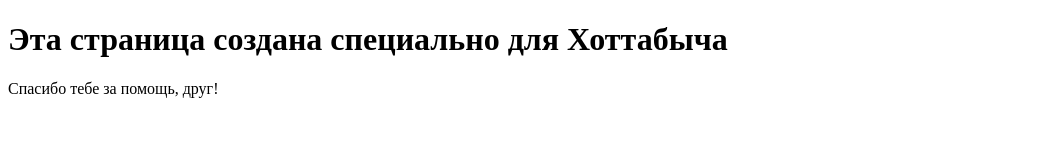
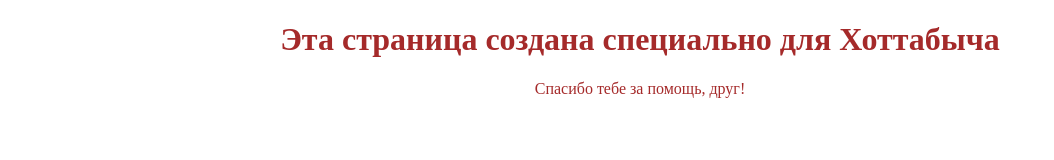
Before and after one commit to Kirillos95/Hottabuchhh, a plain HTML site: page index.html in a window 1280 px wide. Shown: the whole page, without its empty margins (0-1054 px from the left). Drawn offline with Linux system fonts and the light colour scheme.

Commit message:
Hottabuchhh

```diff
--- a/index.html
+++ b/index.html
@@ -5,8 +5,18 @@
     <meta http-equiv="X-UA-Compatible" content="IE=edge" />
     <meta name="viewport" content="width=device-width, initial-scale=1.0" />
     <title>My page</title>
-    <h1>Эта страница создана специально для Хоттабыча</h1>
-    <p class="text-size = 60px">Спасибо тебе за помощь, друг!</p>
+    <div class="colors">
+      <h1>Эта страница создана специально для Хоттабыча</h1>
+      <p>Спасибо тебе за помощь, друг!</p>
+    </div>
+    <style>
+      .colors {
+        color: brown;
+        text-align: center;
+        text-shadow: 5cm;
+        text-justify: auto;
+      }
+    </style>
   </head>
   <body></body>
 </html>
```
